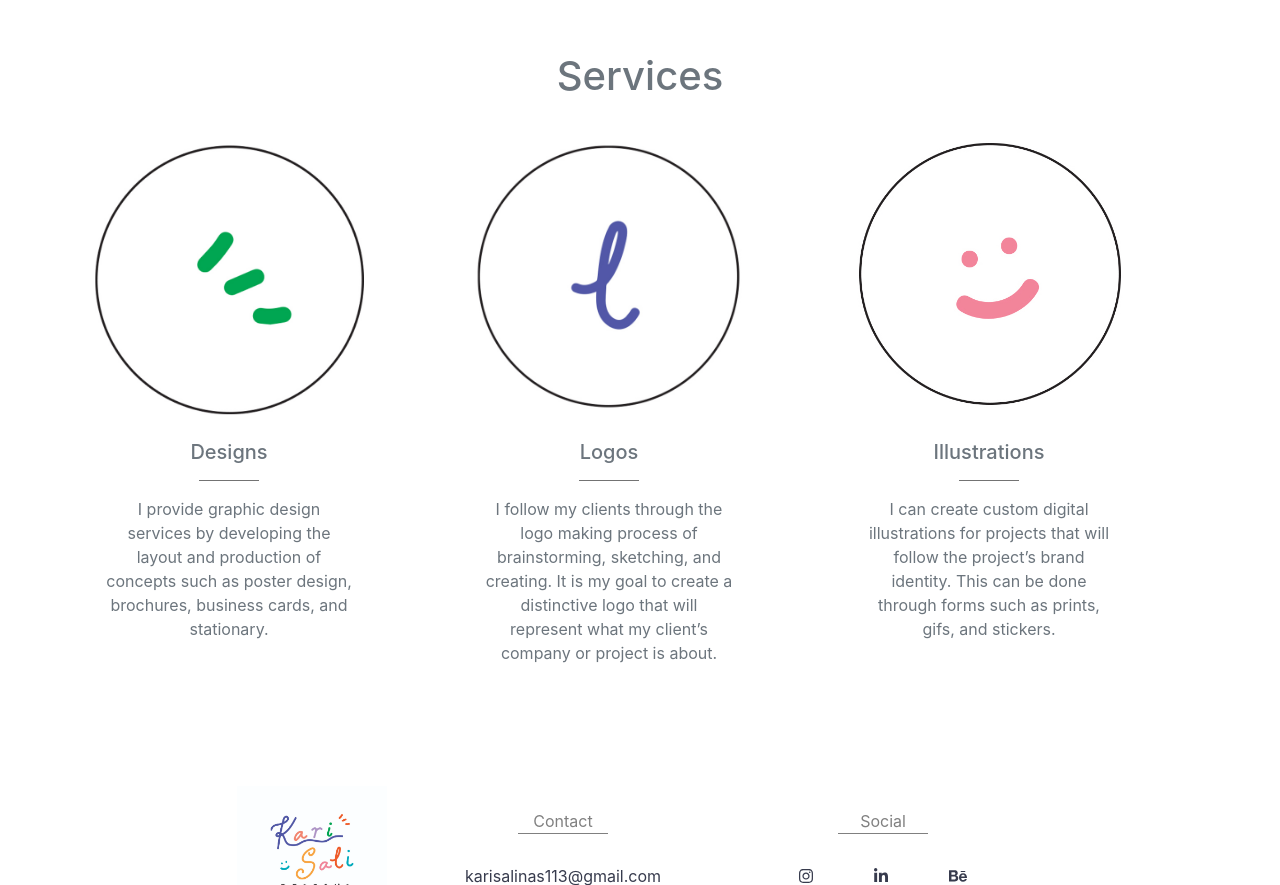
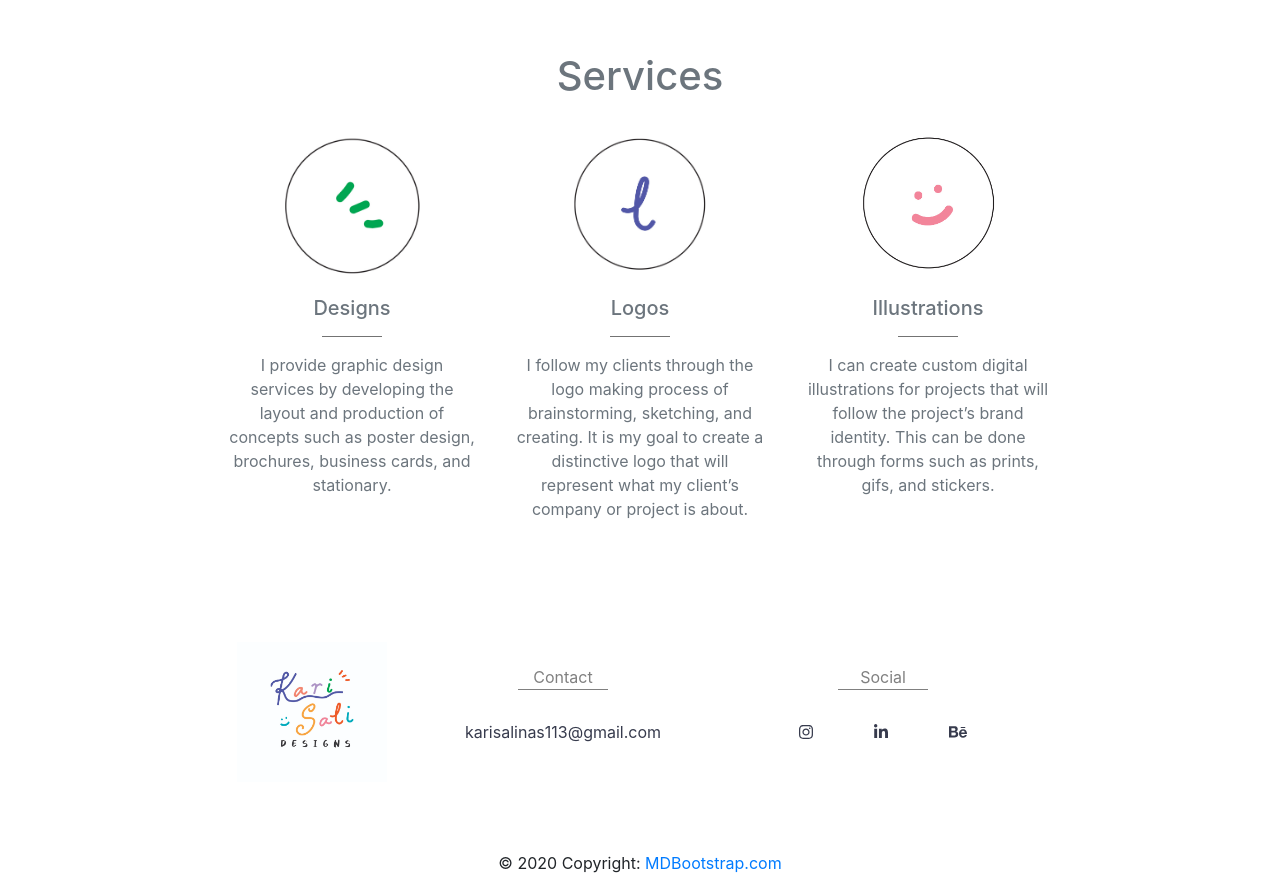
Before and after one commit to mehrdaddarraji/karime-salinas-frontend, a React (Create React App) app in the folder client/: page / in a window 1280 px wide. Shown: the part 760-1645 px from the top of the page. Built offline with nearby package versions, Linux system fonts and the light colour scheme.

Commit message:
making service pictures smaller and centered

```diff
--- a/client/src/pages/LandingPage.js
+++ b/client/src/pages/LandingPage.js
@@ -3,6 +3,14 @@ import headshotImg from '../img/headshot.jpg';
 import desginImg from '../img/design icon.jpg';
 import logosImg from '../img/logos icon.jpg';
 import illustrationsImg from '../img/illustrations icon.jpg';
+
+const imgTop = {
+    flexShrink: '0',
+    width: "50%",
+    display: "block",
+    marginLeft: "auto",
+    marginRight: "auto"
+};
 
 class LandingPage extends Component {
     render() {
@@ -35,9 +43,8 @@ class LandingPage extends Component {
                         <h1>Services</h1>
                     </div>
                     <div className="row justify-content-center mt-4">
-                        <div className="col">
                         <div className="card border-0" style={{width: "18rem"}}>
-                                <img className="card-img-top rounded-circle" src={desginImg} alt="Card designs" />
+                            <img className="rounded-circle" style={imgTop} src={desginImg} alt="Card designs" />
                             <div className="card-body">
                                 <h5 className="card-title text-center">Designs</h5>
                                 <hr className="accent-2" style={{width: '60px', background:'gray'}}></hr>
@@ -45,10 +52,8 @@ class LandingPage extends Component {
                                 of concepts such as poster design, brochures, business cards, and stationary.</p>
                             </div>
                         </div>
-                        </div>
-                        <div className="col">
                         <div className="card border-0" style={{width: "18rem"}}>
-                                <img className="card-img-top rounded-circle" src={logosImg} alt="Card logos" />
+                            <img className="rounded-circle" style={imgTop} src={logosImg} alt="Card logos" />
                             <div className="card-body">
                                 <h5 className="card-title text-center">Logos</h5>
                                 <hr className="accent-2" style={{width: '60px', background:'gray'}}></hr>
@@ -56,10 +61,8 @@ class LandingPage extends Component {
                                     and creating. It is my goal to create a distinctive logo that will represent what my client’s company or project is about.</p>
                             </div>
                         </div>
-                        </div>
-                        <div className="col">
                         <div className="card border-0" style={{width: "18rem"}}>
-                                <img className="card-img-top rounded-circle" src={illustrationsImg} alt="Card t-shirts" />
+                            <img className="rounded-circle" style={imgTop} src={illustrationsImg} alt="Card t-shirts" />
                             <div className="card-body">
                                 <h5 className="card-title text-center">Illustrations</h5>
                                 <hr className="accent-2" style={{width: '60px', background:'gray'}}></hr>
@@ -70,7 +73,6 @@ class LandingPage extends Component {
                     </div>
                 </div>
             </div>
-            </div>
         );
     }
 }
```
Lines whose indentation alone changed are shown as unchanged.
